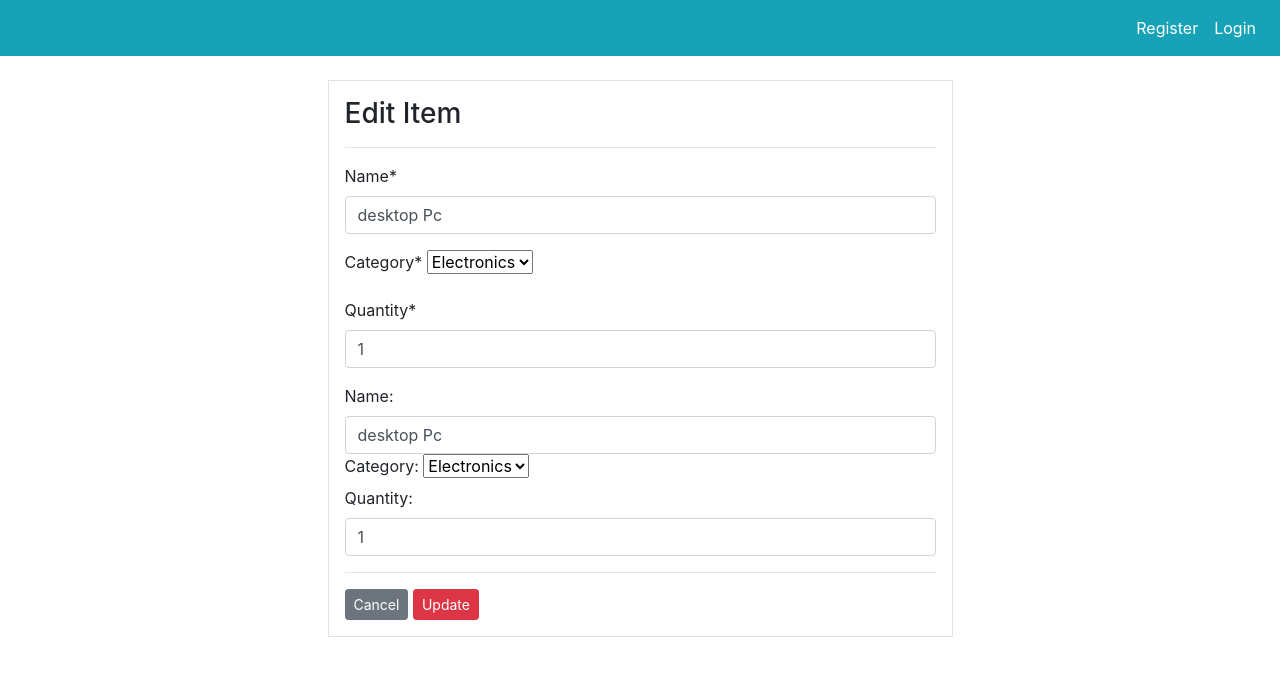
After one commit to Uzah321/uzaWebApp, a Django app: page /product/update/4/ in a window 1280 px wide. The commit adds this page. Shown: the top 676 px of the page. Run offline with Django 5.2, Linux system fonts and the light colour scheme; data comes from the database, SQL or seed files in the repository; both versions use the stored data as it was after the commit; some libraries are stand-ins or nearby versions.

Commit message:
New featureUpdate

```diff
--- a/uzaApp/templates/Dashboard/product.html
+++ b/uzaApp/templates/Dashboard/product.html
@@ -22,7 +22,6 @@
             <table class="table bg-white">
                 <thead class="bg-info">
                     <tr class="text-white">
-                        <th scope="col">#</th>
                         <th scope="col">Name</th>
                         <th scope="col">Category</th>
                         <th scope="col">Quantity</th>
@@ -32,13 +31,12 @@
                 <tbody>
                     {% for item in items %}
                     <tr>
-                        <th scope="row">1</th>
                         <td>{{ item.name}}</td>
                         <td>{{ item.category}}</td>
                         <td>{{ item.quantity}}</td>
                         <td>
-                            <a class="btn btn-info btn-sm" href="">Edit</a>
-                            <a class="btn btn-danger btn-sm" href="">Delete</a>
+                            <a class="btn btn-info btn-sm" href="{% url 'dashboard-product-update' item.id %}">Edit</a>
+                            <a class="btn btn-danger btn-sm" href="{% url 'dashboard-product-delete' item.id %}">Delete</a>
                         </td>
                     </tr>
                     {% endfor %}
--- /dev/null
+++ b/uzaApp/templates/Dashboard/product_update.html
@@ -0,0 +1,22 @@
+{% extends "partials/base.html" %}
+{% block title  %} Order Page {% endblock  %}
+{% load crispy_forms_tags %}
+
+{% block content %}
+<div class="row my-4">
+    <div class="col-md-6 offset-md-3">
+        <div class="border p-3 bg-white">
+            <h3>Edit Item</h3>
+            <hr>
+            <form method="POST">
+                {% csrf_token %}
+                {{ form|crispy }}
+                {{ form }}
+                <hr></hr>
+                <a class="btn btn-secondary btn-sm" href="{% url 'dashboard-product' %}">Cancel</a>
+                <input class="btn btn-danger btn-sm" type="submit" value="Update">
+            </form>
+        </div>
+    </div>
+</div>
+{% endblock %}
--- a/uzaApp/templates/user/login.html
+++ b/uzaApp/templates/user/login.html
@@ -15,7 +15,7 @@
             </button>
                 <ul class="navbar-nav ml-auto">
                     <li class="nav-item active">
-                        <a class="nav-link text-white" href="{% url 'user-register' %}">Register <span
+                        <a class="nav-link text-white" href="{% url 'register' %}">Register <span
                                 class="sr-only">(current)</span></a>
                     </li>
 
--- a/uzaApp/views.py
+++ b/uzaApp/views.py
@@ -20,7 +20,7 @@ def product(request):
 
     if request.method =='POST':
         form = ProductForm(request.POST)
-        if form.isvalid():
+        if form.is_valid():
             form.save()
             return redirect('dashboard-product')
     else:
@@ -57,3 +57,33 @@ def login_view(request):
 def logout_view(request):
     logout(request)
     return redirect(reverse('user-logout'))
+
+
+
+#@login_required(login_url='user-login')
+#@allowed_users(allowed_roles=['Admin'])
+def product_delete(request, pk):
+    item = Product.objects.get(id=pk)
+    if request.method == 'POST':
+        item.delete()
+        return redirect('dashboard-product')
+    context = {
+        'item': item
+    }
+    return render(request, 'dashboard/product_delete.html', context)
+
+#@login_required(login_url='user-login')
+#@allowed_users(allowed_roles=['Admin'])
+def product_update(request, pk):
+    item = Product.objects.get(id=pk)
+    if request.method == 'POST':
+        form = ProductForm(request.POST, instance=item)
+        if form.is_valid():
+            form.save()
+            return redirect('dashboard-products')
+    else:
+        form = ProductForm(instance=item)
+    context = {
+        'form': form,
+    }
+    return render(request, 'dashboard/product_update.html', context)
--- a/uzaProject/urls.py
+++ b/uzaProject/urls.py
@@ -31,8 +31,10 @@ urlpatterns = [
     path('home/', views.index, name='dashboard-index'),
     path('staff/', views.staff, name='dashboard-staff'),
     path('product/', views.product, name='dashboard-product'),
+    path('product/delete/<int:pk>/', views.product_delete, name='dashboard-product-delete'),
+    path('product/update/<int:pk>/', views.product_update, name='dashboard-product-update'),
     path('order/', views.order, name='dashboard-order'),
-    path('register/', user_view.register, name='user-register'),
+    path('register/', user_view.register, name='register'),
     path('profile/', user_view.profile, name='user-profile'),
     path('user/profile/update/', user_view.profile_update, name='user-profile-update'),
     path('logout/', views.logout, name='user-logout'),
```
Also changed, not shown: uzaApp/templates/Dashboard/product_delete.html (added, +22 -0 lines), db.sqlite3, media/profile_images/IMG_1316.jpg (added).
